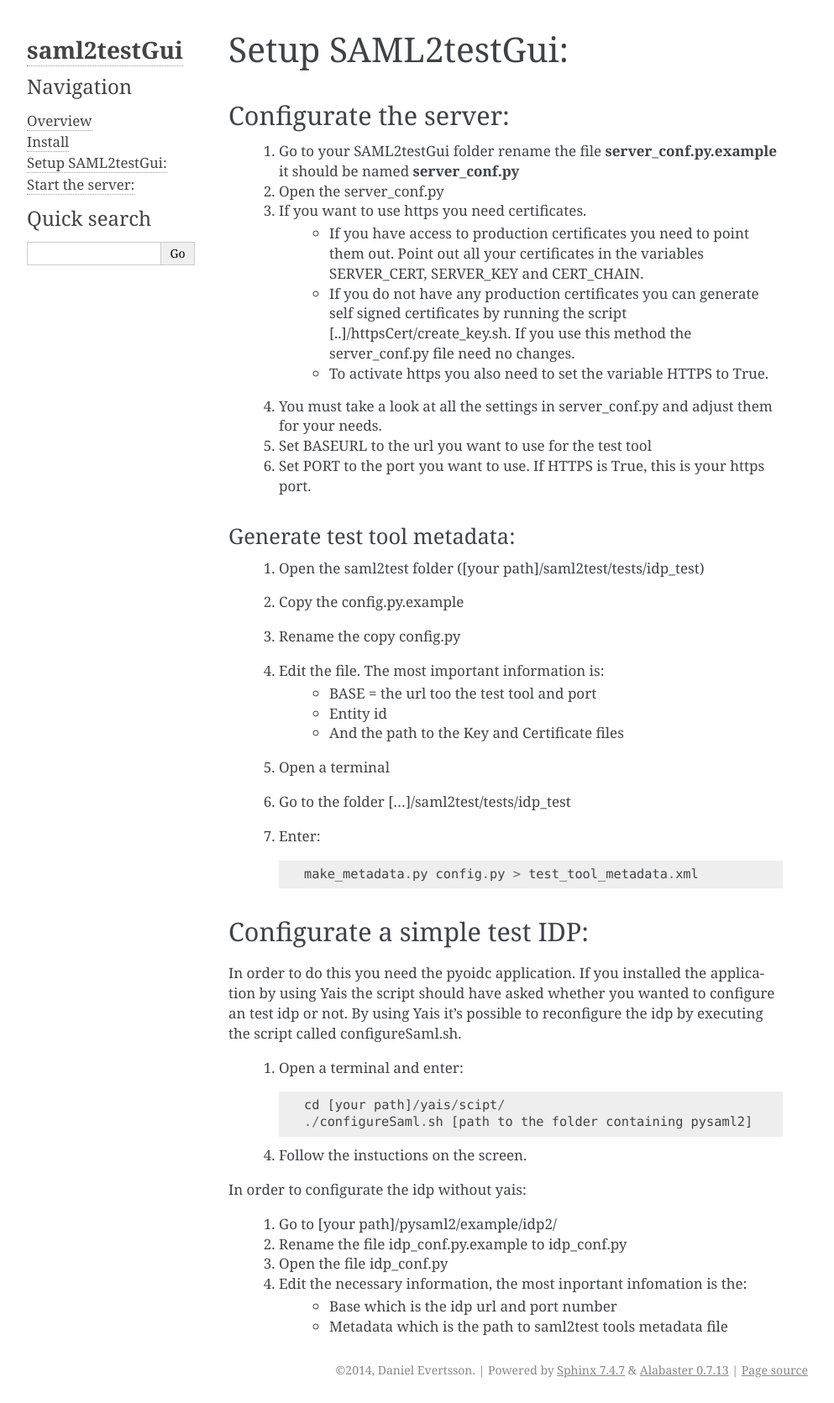
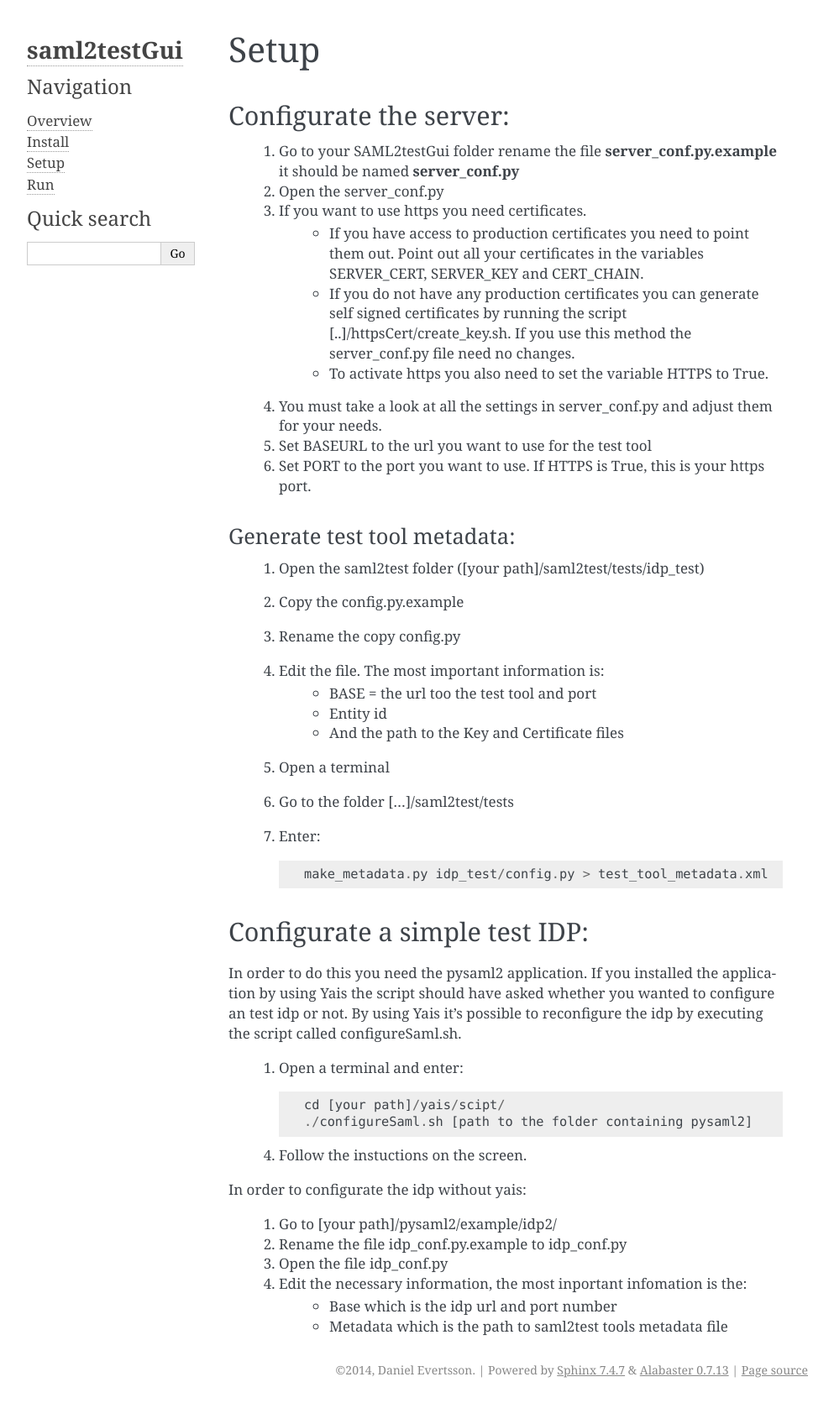
Before and after one commit to its-dirg/saml2testGui, a Sphinx documentation site: the page built from doc/setup.rst, in a window 1280 px wide. Shown: the whole page at 84% size, without its empty margins (148-1141 px from the left). Built offline with Sphinx 7.4.7, drawn with Linux system fonts in a browser that asks for light colours; pages that are not in the unit, such as notebooks, are missing from menus.

Commit message:
Fixed setup.py import problem

```diff
--- a/doc/run.rst
+++ b/doc/run.rst
@@ -1,5 +1,5 @@
-Start the server:
-#################
+Run
+####
 
 Go to your SAML2testGui folder and open a terminal enter::
 
--- a/doc/setup.rst
+++ b/doc/setup.rst
@@ -1,5 +1,5 @@
-Setup SAML2testGui:
-###################
+Setup
+#####
 
 Configurate the server:
 ***********************
@@ -25,15 +25,15 @@
         * Entity id
         * And the path to the Key and Certificate files
     #. Open a terminal
-    #. Go to the folder [...]/saml2test/tests/idp_test
+    #. Go to the folder [...]/saml2test/tests
     #. Enter::
 
-        make_metadata.py config.py > test_tool_metadata.xml
+        make_metadata.py idp_test/config.py > test_tool_metadata.xml
 
 Configurate a simple test IDP:
 ******************************
 
-In order to do this you need the pyoidc application. If you installed the application by using Yais the script should have asked whether you wanted to configure an test idp or not. By using Yais it's possible to reconfigure the idp by executing the script called configureSaml.sh.
+In order to do this you need the pysaml2 application. If you installed the application by using Yais the script should have asked whether you wanted to configure an test idp or not. By using Yais it's possible to reconfigure the idp by executing the script called configureSaml.sh.
 
     1. Open a terminal and enter::
 
--- a/setup.py
+++ b/setup.py
@@ -1,5 +1,5 @@
 # -*- coding: utf-8 -*-
-from distutils.core import setup
+from setuptools import setup
 
 setup(
     name="saml2testGui",
```
